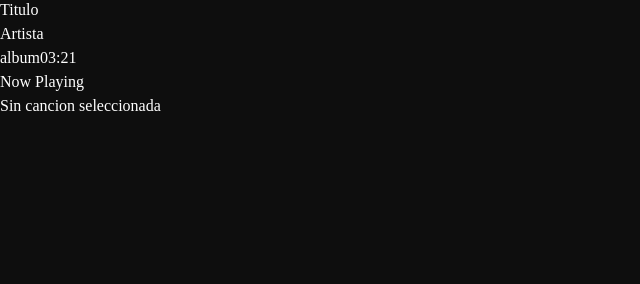
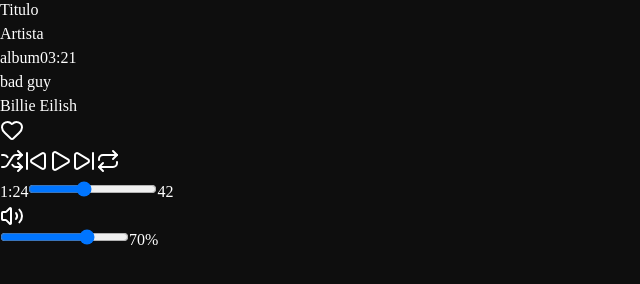
Before and after one commit to copo12d/MusicPlayer, a React (Vite) app in the folder src/renderer/: page / in a window 1280 px wide. Shown: the part 410-694 px from the top of the page, without its empty margins (0-640 px from the left). Built offline with nearby package versions, Linux system fonts and the light colour scheme.

Commit message:
enhance Bottombar component with playback controls and volume adjustment

```diff
--- a/src/renderer/src/components/Bottombar.jsx
+++ b/src/renderer/src/components/Bottombar.jsx
@@ -1,10 +1,80 @@
+import { Play, SkipBack, SkipForward, Shuffle, Repeat, Heart, Volume2, Pause } from 'lucide-react'
+import { useState } from 'react'
+
 function Bottombar() {
+  const [playing, setPlaying] = useState(false)
+  const [progress, setProgress] = useState(42)
+  const [volume, setVolume] = useState(70)
+
+  const controlClass =
+    'rounded-full p-2 text-on-surface-variant transition-all duration-200 hover:text-white hover:bg-white/10 hover:drop-shadow-[0_0_10px_rgba(255,255,255,0.85)]'
+
   return (
-    <div className="h-16 w-full border-t border-outline-variant bg-surface-container px-4 md:px-6 flex items-center justify-between">
-      <p className="font-headline text-sm uppercase tracking-wider text-on-surface-variant">
-        Now Playing
-      </p>
-      <p className="text-sm text-on-surface">Sin cancion seleccionada</p>
+    <div className="w-full border-t border-outline-variant bg-surface-container px-4 py-3 md:px-6">
+      <div className="mx-auto grid w-full max-w-7xl grid-cols-1 items-center gap-3 md:grid-cols-[1fr_2fr_1fr]">
+        <div className="flex items-center gap-3 min-w-0">
+          <div className="h-10 w-10 rounded-md bg-surface-container-high border border-outline-variant" />
+          <div className="min-w-0">
+            <p className="truncate text-sm font-semibold text-on-surface">bad guy</p>
+            <p className="truncate text-xs text-on-surface-variant">Billie Eilish</p>
+          </div>
+          <button className={controlClass} aria-label="Agregar a favoritos">
+            <Heart className="h-4 w-4" />
+          </button>
+        </div>
+
+        <div className="flex flex-col items-center gap-2">
+          <div className="flex items-center gap-1">
+            <button className={controlClass} aria-label="Modo aleatorio">
+              <Shuffle className="h-4 w-4" />
+            </button>
+            <button className={controlClass} aria-label="Anterior">
+              <SkipBack className="h-5 w-5" />
+            </button>
+            <button
+              onClick={() => setPlaying(!playing)}
+              className="rounded-full p-2 text-on-surface transition-all duration-200 hover:text-white hover:bg-white/10 hover:drop-shadow-[0_0_12px_rgba(255,255,255,0.95)]"
+              aria-label={playing ? 'Pausar' : 'Reproducir'}
+            >
+              {playing ? <Pause className="h-6 w-6" /> : <Play className="h-6 w-6" />}
+            </button>
+            <button className={controlClass} aria-label="Siguiente">
+              <SkipForward className="h-5 w-5" />
+            </button>
+            <button className={controlClass} aria-label="Repetir">
+              <Repeat className="h-4 w-4" />
+            </button>
+          </div>
+
+          <div className="flex w-full items-center gap-2 px-2">
+            <span className="w-10 text-right text-xs text-on-surface-variant">1:24</span>
+            <input
+              type="range"
+              min="0"
+              max="100"
+              value={progress}
+              onChange={(event) => setProgress(Number(event.target.value))}
+              className="h-1 w-full cursor-pointer appearance-none rounded-lg bg-surface-container-high accent-white"
+              aria-label="Progreso de reproduccion"
+            />
+            <span className="w-10 text-xs text-on-surface-variant">{progress}</span>
+          </div>
+        </div>
+
+        <div className="flex items-center justify-start gap-2 md:justify-end">
+          <Volume2 className="h-4 w-4 text-on-surface-variant" />
+          <input
+            type="range"
+            min="0"
+            max="100"
+            value={volume}
+            onChange={(event) => setVolume(Number(event.target.value))}
+            className="h-1 w-28 cursor-pointer appearance-none rounded-lg bg-surface-container-high accent-white"
+            aria-label="Volumen"
+          />
+          <span className="w-9 text-xs text-on-surface-variant">{volume}%</span>
+        </div>
+      </div>
     </div>
   )
 }
```
